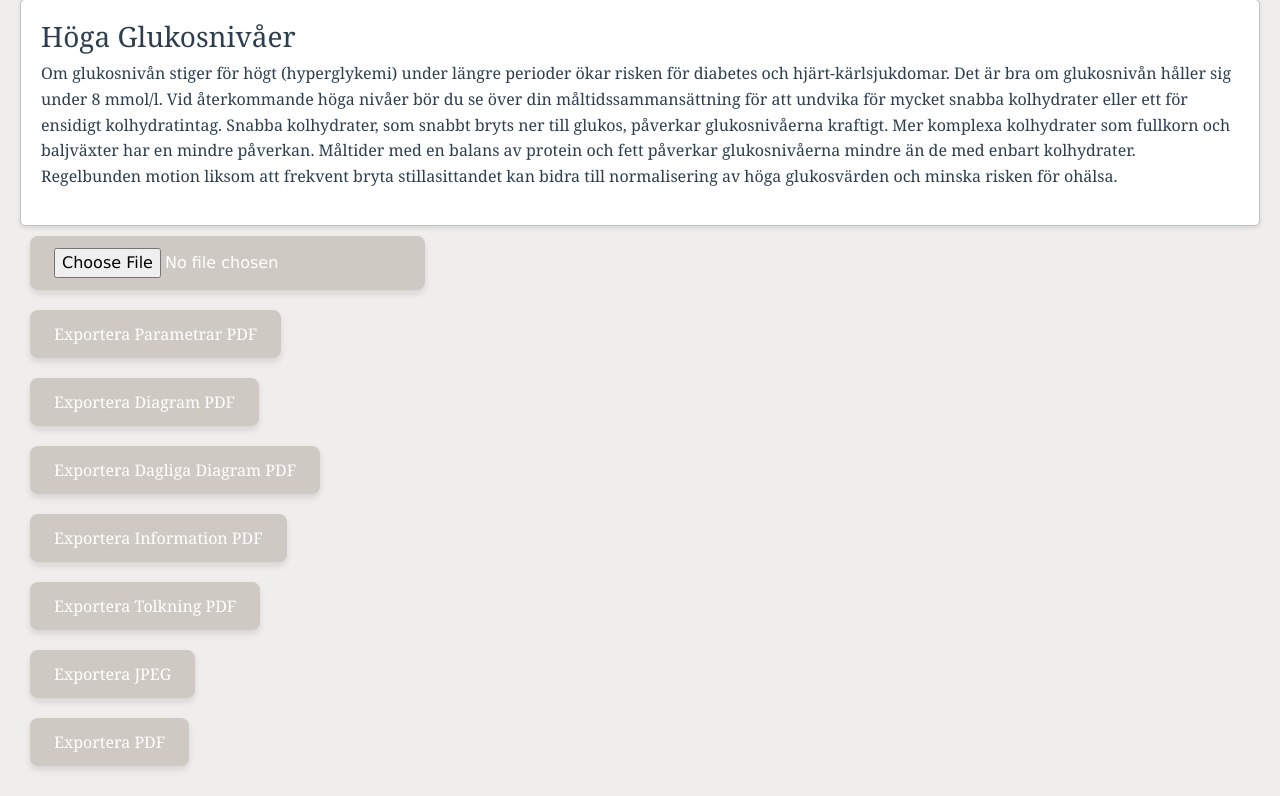
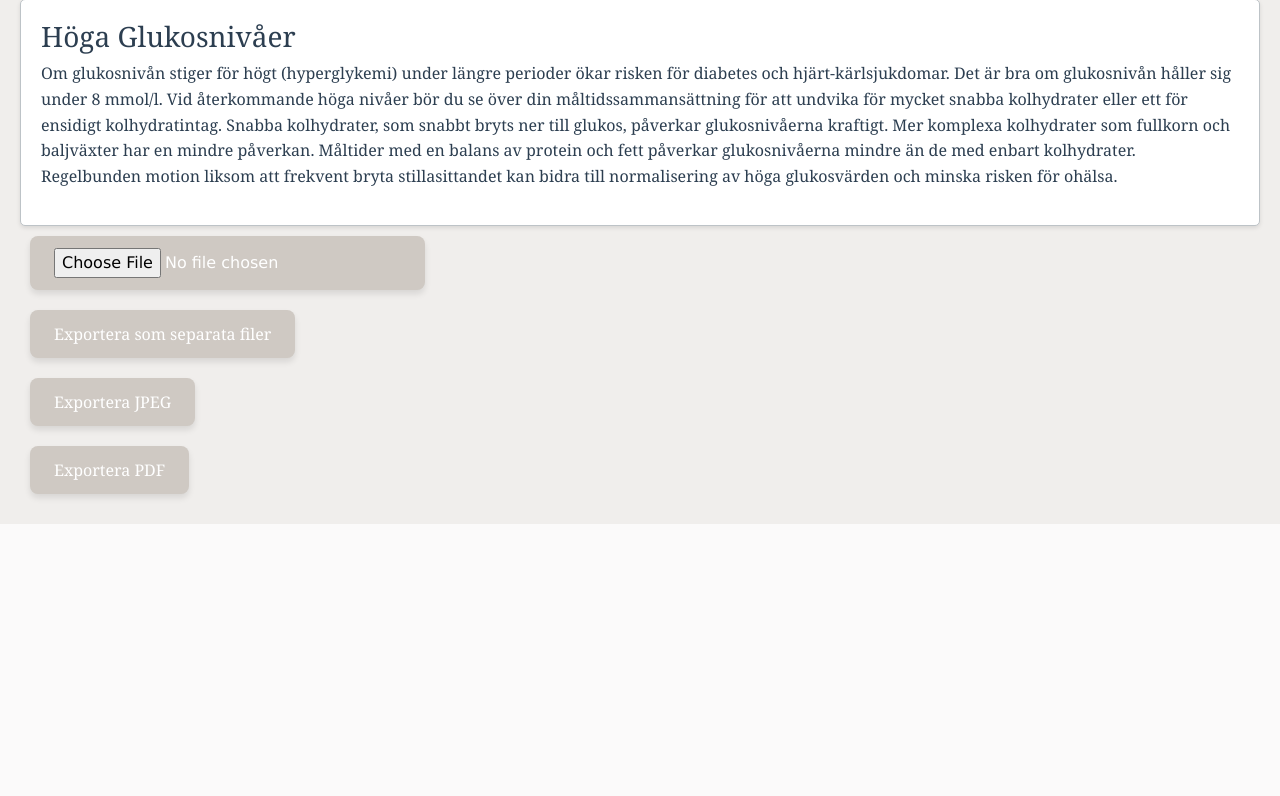
Before and after one commit to Errie15/sention-lab, a Flask app: page /glukos-rapport in a window 1280 px wide. Shown: the part 2790-3586 px from the top of the page. After the commit the page ends 3314 px from the top, so only its background shows below. Run offline with Flask 3, Linux system fonts and the light colour scheme; the visitor is signed in with stand-in values (Sample User, id 1); some libraries are stand-ins or nearby versions.

Commit message:
en knapp för alla separata rapporter

```diff
--- a/templates/glukosrapport.html
+++ b/templates/glukosrapport.html
@@ -1101,22 +1101,26 @@ Chart.register({
         </div>
 
         <div class="parameter-input">
+            <button id="export-all-separate-files-button" class="btn btn-primary">Exportera som separata filer</button>
+        </div>
+
+        <div class="parameter-input" style="display: none;">
             <button id="export-parameters-pdf-button" class="btn btn-primary">Exportera Parametrar PDF</button>
         </div>
 
-        <div class="parameter-input">
+        <div class="parameter-input" style="display: none;">
             <button id="export-chart-pdf-button" class="btn btn-primary">Exportera Diagram PDF</button>
         </div>
 
-        <div class="parameter-input">
+        <div class="parameter-input" style="display: none;">
             <button id="export-daily-charts-pdf-button" class="btn btn-primary">Exportera Dagliga Diagram PDF</button>
         </div>
 
-        <div class="parameter-input">
+        <div class="parameter-input" style="display: none;">
             <button id="export-info-pdf-button" class="btn btn-primary">Exportera Information PDF</button>
         </div>
 
-        <div class="parameter-input">
+        <div class="parameter-input" style="display: none;">
             <button id="export-interpretation-pdf-button" class="btn btn-primary">Exportera Tolkning PDF</button>
         </div>
 
@@ -3772,6 +3776,94 @@ document.getElementById('export-interpretation-pdf-button').addEventListener('cl
         alert('Ett fel uppstod vid export av tolkning. Vänligen försök igen.');
     });
 });
+
+// Lägg till kombinerad export-funktion för alla separata filer
+document.getElementById('export-all-separate-files-button').addEventListener('click', function() {
+    // Skapa en laddningsindikator
+    const loadingIndicator = document.createElement('div');
+    loadingIndicator.innerText = 'Exporterar alla filer, var god vänta...';
+    loadingIndicator.style.position = 'fixed';
+    loadingIndicator.style.top = '50%';
+    loadingIndicator.style.left = '50%';
+    loadingIndicator.style.transform = 'translate(-50%, -50%)';
+    loadingIndicator.style.background = 'rgba(255, 255, 255, 0.95)';
+    loadingIndicator.style.padding = '25px 35px';
+    loadingIndicator.style.borderRadius = '10px';
+    loadingIndicator.style.boxShadow = '0 4px 20px rgba(0, 0, 0, 0.3)';
+    loadingIndicator.style.zIndex = '10000';
+    loadingIndicator.style.fontSize = '16px';
+    loadingIndicator.style.fontWeight = 'bold';
+    loadingIndicator.style.color = '#3b444b';
+    document.body.appendChild(loadingIndicator);
+
+    // Status-text för vad som pågår
+    const statusText = document.createElement('div');
+    statusText.style.marginTop = '10px';
+    statusText.style.fontSize = '14px';
+    statusText.style.color = '#666';
+    statusText.textContent = 'Förbereder export...';
+    loadingIndicator.appendChild(statusText);
+
+    // Funktion för att uppdatera status
+    const updateStatus = (message) => {
+        statusText.textContent = message;
+    };
+
+    // Simulera knapptryckningar med fördröjningar för att undvika konflikter
+    const executeExports = async () => {
+        try {
+            updateStatus('Exporterar parametrar...');
+            document.getElementById('export-parameters-pdf-button').click();
+
+            // Vänta 2 sekunder mellan varje export
+            await new Promise(resolve => setTimeout(resolve, 2000));
+
+            updateStatus('Exporterar diagram...');
+            document.getElementById('export-chart-pdf-button').click();
+
+            await new Promise(resolve => setTimeout(resolve, 2000));
+
+            updateStatus('Exporterar dagliga diagram...');
+            document.getElementById('export-daily-charts-pdf-button').click();
+
+            await new Promise(resolve => setTimeout(resolve, 2000));
+
+            updateStatus('Exporterar information...');
+            document.getElementById('export-info-pdf-button').click();
+
+            await new Promise(resolve => setTimeout(resolve, 2000));
+
+            updateStatus('Exporterar tolkning...');
+            document.getElementById('export-interpretation-pdf-button').click();
+
+            // Vänta ytterligare 3 sekunder för att säkerställa att sista exporten är klar
+            await new Promise(resolve => setTimeout(resolve, 3000));
+
+            updateStatus('Alla filer exporterade!');
+
+            // Ta bort laddningsindikator efter 2 sekunder
+            setTimeout(() => {
+                if (document.body.contains(loadingIndicator)) {
+                    document.body.removeChild(loadingIndicator);
+                }
+            }, 2000);
+
+        } catch (error) {
+            console.error('Fel vid kombinerad export:', error);
+            updateStatus('Ett fel uppstod vid export.');
+
+            setTimeout(() => {
+                if (document.body.contains(loadingIndicator)) {
+                    document.body.removeChild(loadingIndicator);
+                }
+                alert('Ett fel uppstod vid export av filer. Vänligen försök igen.');
+            }, 2000);
+        }
+    };
+
+    // Starta export-processen
+    executeExports();
+});
 </script>
 </body>
 </html>
```
